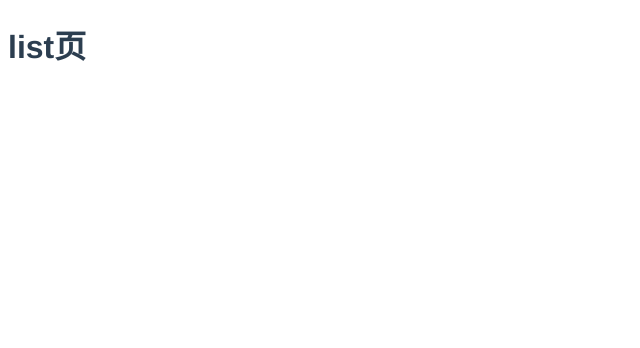
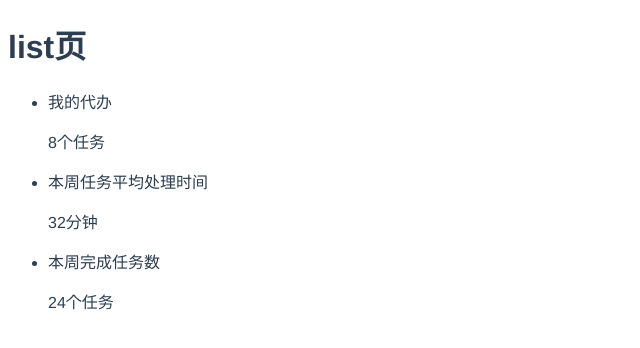
Before and after one commit to ruomeng272/test1014, a Vue app: page /#/list in a window 1280 px wide. Shown: the top 348 px of the page, without its empty margins (0-640 px from the left). Built offline with nearby package versions, Linux system fonts and the light colour scheme.

Commit message:
新增内容

```diff
--- a/src/components/List/list.vue
+++ b/src/components/List/list.vue
@@ -1,6 +1,13 @@
 <template>
     <div class="hello">
       <h1>list页</h1>
+      <div>
+          <ul>
+              <li><p>我的代办</p><p>8个任务</p></li>
+              <li><p>本周任务平均处理时间</p><p>32分钟</p></li>
+              <li><p>本周完成任务数</p><p>24个任务</p></li>
+          </ul>
+      </div>
     </div>
   </template>
 
```
